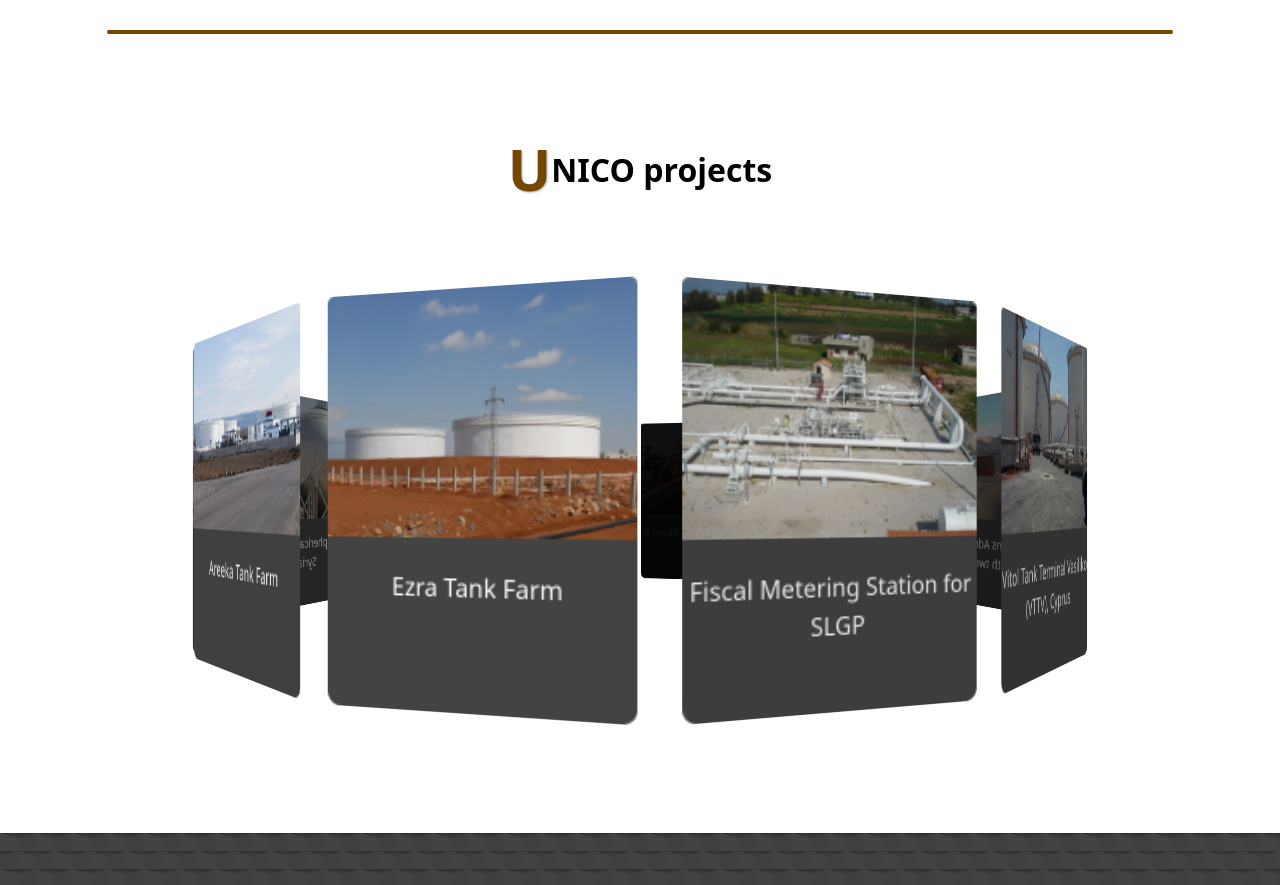
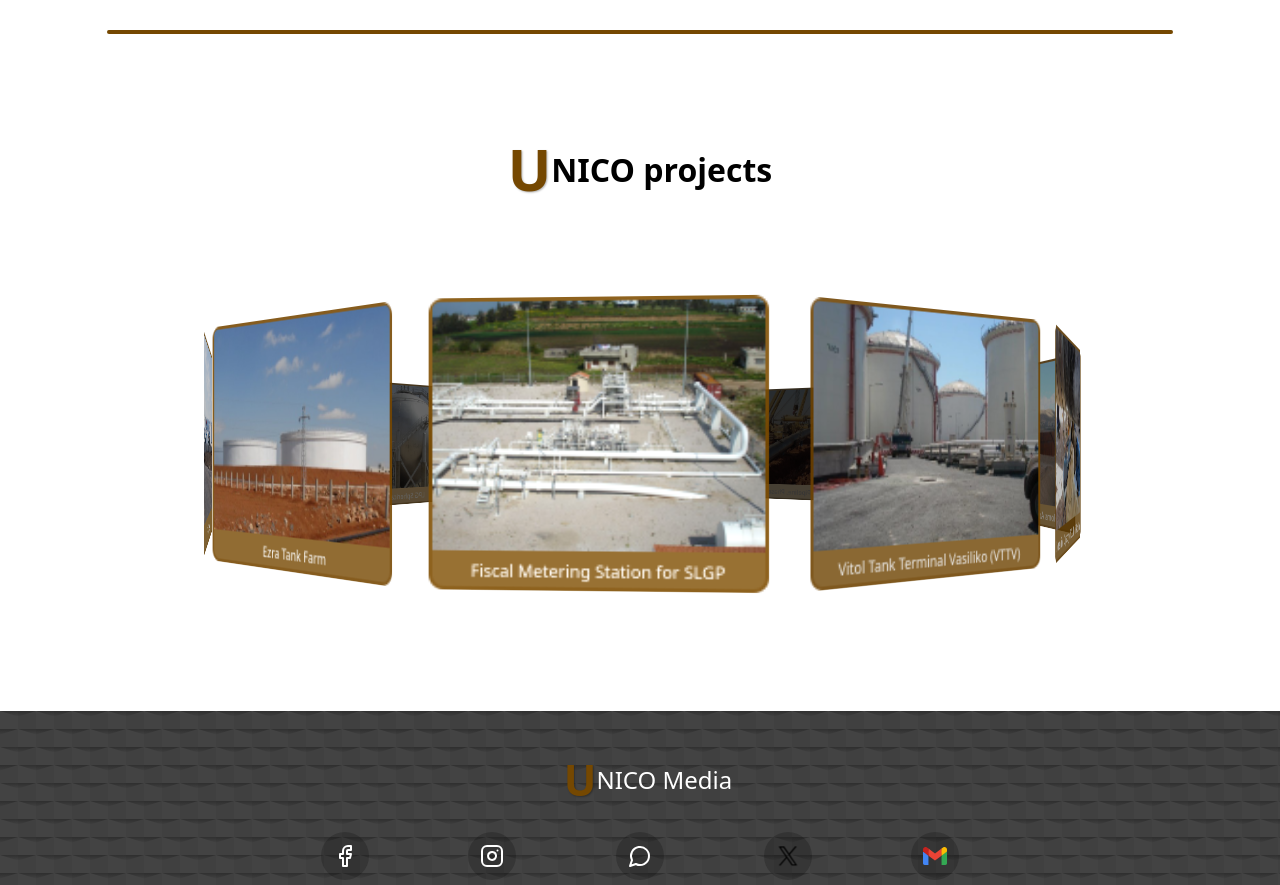
Before and after one commit to fatma-mohamed99/petroleum, a Next.js app: page / in a window 1280 px wide. Shown: the part 2560-3445 px from the top of the page. Built offline with nearby package versions, Linux system fonts and the light colour scheme.

Commit message:
edit-projectSection

```diff
--- a/src/components/home-component/project-section/ProjectCard.tsx
+++ b/src/components/home-component/project-section/ProjectCard.tsx
@@ -1,11 +1,12 @@
 import { Project } from "@/types/project";
 import Image from "next/image";
 
-function ProjectCard({projectData}:{projectData:Project}) {
+function ProjectCard({ projectData }: { projectData: Project }) {
   return (
-        <div className="">
+    <div className="bg-main/80 brightness-110  border-2 border-main/40  ">
       <article className=" ">
-          <section className="  w-full overflow-hidden  rounded-t-sm">
+        <section className=" w-full overflow-hidden
+        rounded-t-sm">
           <Image
             alt={`${projectData.title}logo`}
             src={projectData.image}
@@ -13,7 +14,12 @@
             height={600}
             className=" w-full "
           />
-            <p className="text-[10px]  md:text-desc-sm  text-center pt-4 ">
+          <p className="text-[8px] md:text-[9px]
+           text-white
+           text-center
+            w-full  flex justify-center items-center
+            pt-1           lg:text-nowrap
+             ">
             {projectData.title}
           </p>
         </section>
--- a/src/components/home-component/project-section/ProjectSection.tsx
+++ b/src/components/home-component/project-section/ProjectSection.tsx
@@ -12,13 +12,13 @@
              text-center ali
              U-fromUnico  flex
              font-bold
-             items-center justify-center  pb-12"
+             items-center justify-center  pb-14"
 
 
       >
         NICO projects
       </p>
-      <div className="w-full  my-10 flex justify-center  ">
+      <div className="w-full  my-10 md:my-25 flex justify-center  ">
         <div className=" card-3d">
           {projects.map((project) => (
             <ProjectCard
--- a/src/components/home-component/specialties-section/SpecialtyCard.tsx
+++ b/src/components/home-component/specialties-section/SpecialtyCard.tsx
@@ -8,7 +8,7 @@
   const { title, imageSrc, shortDescription } = cardData;
   return (
     <div
-      className="relative flex w-full sm:w-5/11  lg:w-3/10
+      className="relative flex w-full sm:w-5/11 max-w-[380px] lg:w-3/10
          flex-col rounded-xl bg-main/10 bg-clip-border text-gray-700
          hover:-translate-y-1 transition-all
          shadow-md"
--- a/src/consts/projects.ts
+++ b/src/consts/projects.ts
@@ -14,20 +14,20 @@
 
 export const projects:Project[] = [
     {
-      title: "Vitol Tank Terminal Vasiliko (VTTV), Cyprus",
+      title: "Vitol Tank Terminal Vasiliko (VTTV)",
       image: VitolTankTerminalVasilikoVTTVCyprus
     },
       {
-        title: "Increasing Capacity of Heavy Crude Oil Pipeline",
+        title: "Increasing Capacity of Crude Oil Pipeline",
         image: IncreasingCapacityofHeavyCrudeOilPipeline
       },
       {
-        title: "Homs Adra Gas oil pipeline with two tank terminals",
+        title: "Homs Adra Gas oil pipeline",
         image: HomsAdraGasoilpipelinewithtwotankterminals
 
       },
       {
-        title: "Fiscal Metering Station for AGP, Phase II",
+        title: "Fiscal Metering Station for AGP ",
         image: FiscalMeteringStationforAGPPhaseII
       },
       {
@@ -35,7 +35,7 @@
         image: ArabGasPipelinePhaseIIPart1
       },
       {
-        title: "Intermediate Pumping Station in Talkalakh",
+        title: "Intermediate Pumping Station ",
         image: IntermediatePumpingStationinTalkalakh,
       },
       {
@@ -47,7 +47,7 @@
         image: LPGSphericalTanksinSyria
       },
       {
-        title: "PR&MS; at Banias Power Plant",
+        title: "PR&MS at Banias Power Plant",
         image: PRMSatBaniasPowerPlant
       },
       {
--- a/src/styles/projectSectionStyle.css
+++ b/src/styles/projectSectionStyle.css
@@ -1,46 +1,35 @@
-
-:root{
-    --z-radios:170px;
-    --card-width:80px;
-    --card-height:145px;
-
-
+:root {
+  --z-radios: 170px;
+  --card-width: 80px;
+  --card-height: 100px;
 }
-    @media (min-width:440px) {
-      :root{
-        --z-radios:220px;
-        --card-width:100px;
-    --card-height:150px;
-
+@media (min-width: 440px) {
+  :root {
+    --z-radios: 220px;
+    --card-width: 100px;
+    --card-height: 115px;
   }
-
 }
-    @media (min-width:735px) {
-      :root{
-        --z-radios:300px;
-        --card-width:150px;
-    --card-height:190px;
-
+@media (min-width: 735px) {
+  :root {
+    --z-radios: 280px;
+    --card-width: 120px;
+    --card-height: 150px;
   }
-
 }
-    @media (min-width:1024px) {
-      :root{
-        --z-radios:380px;
-        --card-width:180px;
-    --card-height:230px;
-
+@media (min-width: 1024px) {
+  :root {
+    --z-radios: 380px;
+    --card-width: 180px;
+    --card-height: 155px;
   }
-
 }
-    @media (min-width:1700px) {
-      :root{
-        --z-radios:400px;
-        --card-width:200px;
-    --card-height:240px;
-
+@media (min-width: 1700px) {
+  :root {
+    --z-radios: 400px;
+    --card-width: 200px;
+    --card-height: 200px;
   }
-
 }
 @keyframes autoRun3d {
   from {
@@ -53,7 +42,6 @@
 
 @keyframes animateBrightness {
   10% {
-
   }
   50% {
     filter: brightness(0);
@@ -65,28 +53,25 @@
 
 .card-3d {
   position: relative;
-        width: 340px;
-        height: 400px;
+  width: 150px;
+  height: 150px;
   transform-style: preserve-3d;
   transform: perspective(800px);
-        animation: autoRun3d 48s linear infinite;
+  animation: autoRun3d 84s linear infinite;
   will-change: transform;
 }
 
-
 .card-3d div {
   position: absolute;
-        width:var(--card-width);
-        height:var(--card-height);
-        background-color:var(--color-fixedComponentBg);
-        color:white;
+  width: var(--card-width);
+  height: var(--card-height);
 
   border-radius: 0.5rem;
   top: 50%;
   left: 50%;
   transform-origin: center center;
-        animation: animateBrightness 48s linear infinite;
-        transition-duration:4000ms;
+  animation: animateBrightness 84s linear infinite;
+  transition-duration: 8400ms;
   will-change: transform, filter;
 }
 
@@ -95,7 +80,6 @@
 }
 
 .card-3d:hover div {
-
   animation-play-state: paused !important;
 }
 
@@ -106,54 +90,54 @@
 
 .card-3d div:nth-child(2) {
   transform: translate(-50%, -50%) rotateY(30deg) translateZ(var(--z-radios));
-        animation-delay: -4s;
+  animation-delay: -7s;
 }
 
 .card-3d div:nth-child(3) {
   transform: translate(-50%, -50%) rotateY(60deg) translateZ(var(--z-radios));
-        animation-delay: -8s;
+  animation-delay: -14s;
 }
 
 .card-3d div:nth-child(4) {
   transform: translate(-50%, -50%) rotateY(90deg) translateZ(var(--z-radios));
-        animation-delay:-12s;
+  animation-delay: -21s;
 }
 
 .card-3d div:nth-child(5) {
   transform: translate(-50%, -50%) rotateY(120deg) translateZ(var(--z-radios));
-        animation-delay: -16s;
+  animation-delay: -28s;
 }
 
 .card-3d div:nth-child(6) {
   transform: translate(-50%, -50%) rotateY(150deg) translateZ(var(--z-radios));
-        animation-delay: -20s;
+  animation-delay: -35s;
 }
 
 .card-3d div:nth-child(7) {
   transform: translate(-50%, -50%) rotateY(180deg) translateZ(var(--z-radios));
-        animation-delay: -24s;
+  animation-delay: -42s;
 }
 
 .card-3d div:nth-child(8) {
   transform: translate(-50%, -50%) rotateY(210deg) translateZ(var(--z-radios));
-        animation-delay: -28s;
+  animation-delay: -49s;
 }
 
 .card-3d div:nth-child(9) {
   transform: translate(-50%, -50%) rotateY(240deg) translateZ(var(--z-radios));
-        animation-delay: -32s;
+  animation-delay: -56s;
 }
 
 .card-3d div:nth-child(10) {
   transform: translate(-50%, -50%) rotateY(270deg) translateZ(var(--z-radios));
-        animation-delay: -36s;
+  animation-delay: -63s;
 }
 .card-3d div:nth-child(11) {
   transform: translate(-50%, -50%) rotateY(300deg) translateZ(var(--z-radios));
-        animation-delay: -40s;
+  animation-delay: -70s;
 }
 
 .card-3d div:nth-child(12) {
   transform: translate(-50%, -50%) rotateY(330deg) translateZ(var(--z-radios));
-        animation-delay: -44s;
+  animation-delay: -77s;
 }
```
Lines whose indentation alone changed are shown as unchanged.
